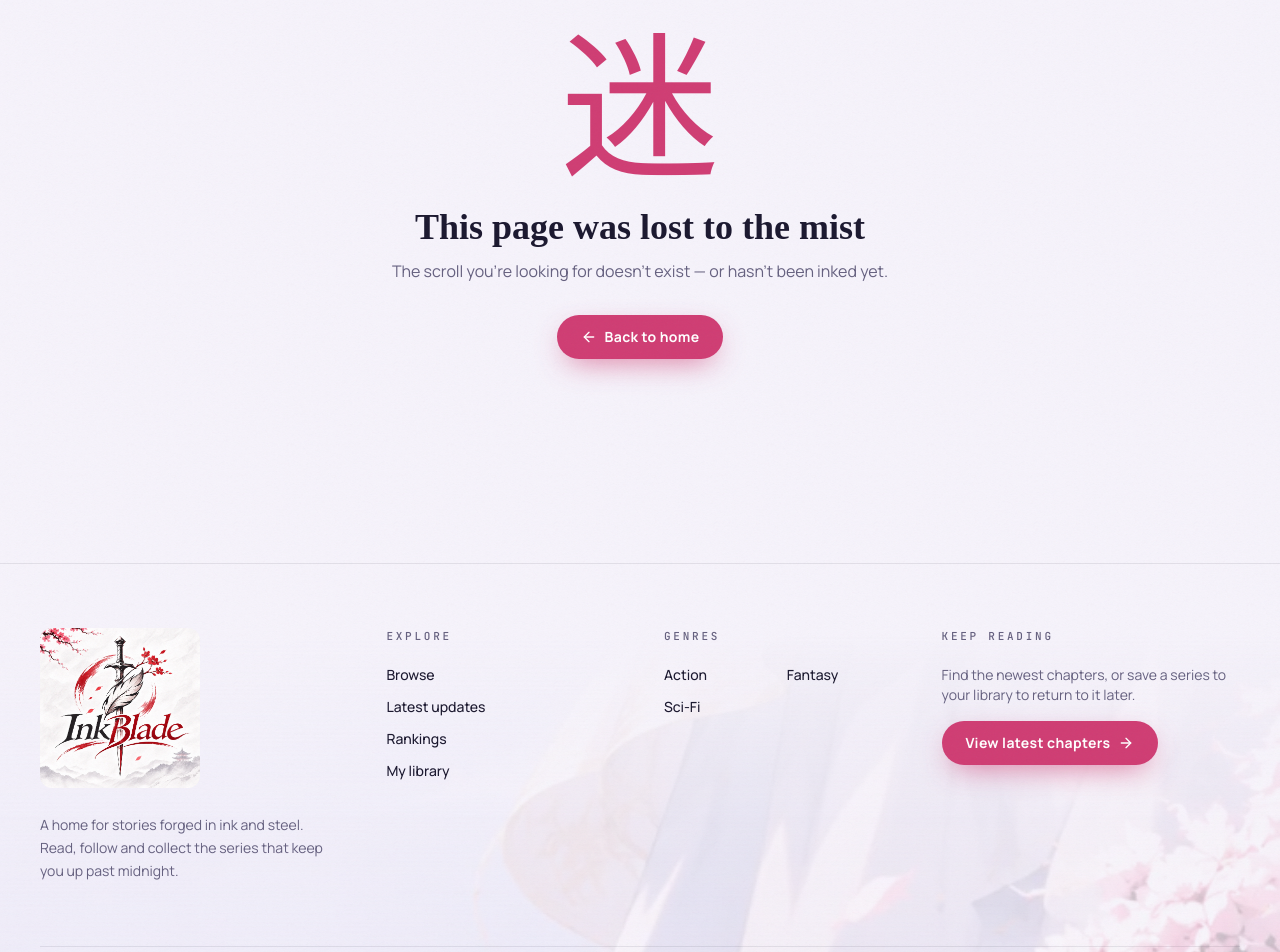
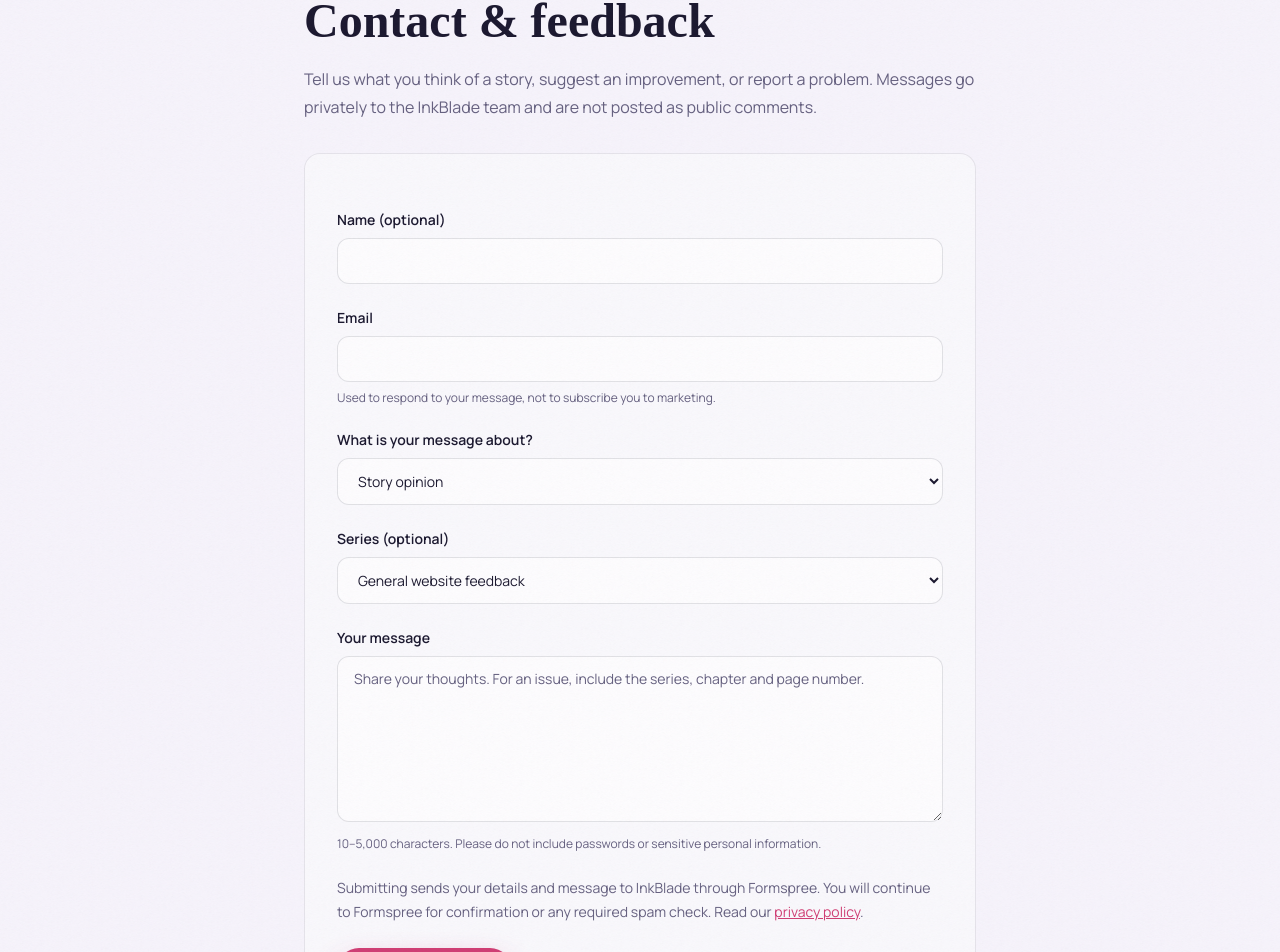
Before and after one commit to HayaUnNisa/inkblade, a React (Vite) app: page /contact in a window 1280 px wide. Shown: the part 173-1125 px from the top of the page. Built offline with nearby package versions, Linux system fonts and the light colour scheme; a web font is replaced by a local one.

Commit message:
Connect Formspree private feedback and contact form

```diff
--- a/src/App.tsx
+++ b/src/App.tsx
@@ -13,6 +13,7 @@ const Reader = lazy(() => import('@/pages/Reader'));
 const LibraryPage = lazy(() => import('@/pages/LibraryPage'));
 const Rankings = lazy(() => import('@/pages/Rankings'));
 const NotFound = lazy(() => import('@/pages/NotFound'));
+const Contact = lazy(() => import('@/pages/Contact'));
 const Information = lazy(() => import('@/pages/Information'));
 
 function Page({ children }: { children: ReactNode }) {
@@ -49,6 +50,7 @@ export default function App() {
           <Route path="/read/:slug/:chapter" element={<Reader />} />
           <Route path="/library" element={<Page><LibraryPage /></Page>} />
           <Route path="/rankings" element={<Page><Rankings /></Page>} />
+          <Route path="/contact" element={<Page><Contact /></Page>} />
           <Route path="/about" element={<Page><Information kind="about" /></Page>} /><Route path="/privacy" element={<Page><Information kind="privacy" /></Page>} />
           <Route path="/terms" element={<Page><Information kind="terms" /></Page>} />
           <Route path="/creators" element={<Page><Information kind="creators" /></Page>} />
--- a/src/components/Footer.tsx
+++ b/src/components/Footer.tsx
@@ -45,6 +45,7 @@ export default function Footer() {
         <div className="mt-16 flex flex-col items-start justify-between gap-4 border-t hairline pt-6 text-xs text-muted sm:flex-row sm:items-center">
           <p>© {new Date().getFullYear()} Inkblade. Stories and artwork presented on InkBlade.</p>
           <div className="flex flex-wrap gap-6"><Link state={{ scrollToTop: true }} to="/about" className="hover:text-ink">About</Link>
+            <Link state={{ scrollToTop: true }} to="/contact" className="hover:text-ink">Contact & feedback</Link>
             <Link state={{ scrollToTop: true }} to="/terms" className="hover:text-ink">Terms &amp; conditions</Link><Link state={{ scrollToTop: true }} to="/privacy" className="hover:text-ink">Privacy policy</Link><Link state={{ scrollToTop: true }} to="/creators" className="hover:text-ink">Creators</Link>
           </div>
         </div>
--- /dev/null
+++ b/src/pages/Contact.tsx
@@ -0,0 +1,26 @@
+import { Link, useSearchParams } from 'react-router-dom';
+import { Send } from 'lucide-react';
+import { catalog } from '@/data/catalog';
+
+export default function Contact() {
+  const [params] = useSearchParams();
+  const series = catalog.find(s => s.slug === params.get('series'));
+  return <div className="page-x pb-16 pt-32">
+    <div className="mx-auto max-w-2xl">
+      <p className="eyebrow">Your voice matters</p>
+      <h1 className="mt-4 font-display text-4xl font-extrabold sm:text-5xl">Contact & feedback</h1>
+      <p className="mt-5 leading-7 text-muted">Tell us what you think of a story, suggest an improvement, or report a problem. Messages go privately to the InkBlade team and are not posted as public comments.</p>
+      <form action="https://formspree.io/f/mgakeybq" method="POST" className="mt-8 space-y-6 rounded-2xl border hairline bg-card/40 p-6 sm:p-8">
+        <input type="hidden" name="_subject" value="InkBlade reader feedback" />
+        <input type="text" name="_gotcha" tabIndex={-1} autoComplete="off" className="hidden" aria-hidden="true" />
+        <div><label htmlFor="contact-name" className="mb-2 block text-sm font-semibold">Name (optional)</label><input id="contact-name" name="name" autoComplete="name" maxLength={100} className="input" /></div>
+        <div><label htmlFor="contact-email" className="mb-2 block text-sm font-semibold">Email</label><input id="contact-email" name="email" type="email" autoComplete="email" required maxLength={254} className="input" aria-describedby="email-help" /><p id="email-help" className="mt-2 text-xs text-muted">Used to respond to your message, not to subscribe you to marketing.</p></div>
+        <div><label htmlFor="contact-topic" className="mb-2 block text-sm font-semibold">What is your message about?</label><select id="contact-topic" name="topic" className="input" defaultValue="Story opinion"><option>Story opinion</option><option>Suggestion</option><option>Technical support</option><option>Privacy request</option><option>Copyright concern</option><option>Other</option></select></div>
+        <div><label htmlFor="contact-series" className="mb-2 block text-sm font-semibold">Series (optional)</label><select id="contact-series" name="series" className="input" defaultValue={series?.title ?? ''}><option value="">General website feedback</option>{catalog.map(s => <option key={s.slug} value={s.title}>{s.title}</option>)}</select></div>
+        <div><label htmlFor="contact-message" className="mb-2 block text-sm font-semibold">Your message</label><textarea id="contact-message" name="message" required minLength={10} maxLength={5000} rows={7} className="input resize-y" placeholder="Share your thoughts. For an issue, include the series, chapter and page number." /><p className="mt-2 text-xs text-muted">10–5,000 characters. Please do not include passwords or sensitive personal information.</p></div>
+        <p className="text-sm leading-6 text-muted">Submitting sends your details and message to InkBlade through Formspree. You will continue to Formspree for confirmation or any required spam check. Read our <Link className="text-accent underline" to="/privacy">privacy policy</Link>.</p>
+        <button type="submit" className="btn btn-primary"><Send size={16} />Send message</button>
+      </form>
+    </div>
+  </div>;
+}
--- a/src/pages/Information.tsx
+++ b/src/pages/Information.tsx
@@ -6,6 +6,7 @@ const privacy = [
   ['Information saved on your device', 'InkBlade saves your theme, reader settings, bookmarks and reading progress in your browser’s local storage. These features do not require an account. They are specific to your browser and are not automatically synchronized across devices.'],
   ['Website delivery and external services', 'Your browser sends technical information, such as your IP address and requested files, to the service hosting this website. Hosting providers may retain access or security logs under their own policies. The website also loads fonts from Google Fonts, which receives requests from your browser.'],
   ['Email, accounts and tracking', 'The current website does not provide account registration, payments or an email subscription service. Its application code does not include advertising trackers or analytics tools, and it does not send your locally saved library or reading history to a server.'],
+  ['Contact and feedback', 'When you submit our contact form, your email, optional name, selected topic and series, and message are sent to InkBlade through Formspree. We use them to respond to feedback, support, privacy and copyright requests. Messages are private and are not published as comments or used to subscribe you to marketing. Formspree processes submissions and technical information for delivery and spam prevention under its own privacy policy. Messages may be retained in the Formspree dashboard and recipient mailbox while needed to handle your request. Use the contact form to request access to or deletion of a previous message.'],
   ['Your choices', 'You can remove individual bookmarks and clear reading history in My library. To remove all locally saved InkBlade preferences, clear this website’s site data in your browser settings. Clearing site data resets your saved library, progress and preferences. Your browser controls how long local data is retained.'],
   ['Changes and external links', 'This policy will be updated when the website’s data practices change. Links to other websites are subject to those websites’ policies. Review this page again when new services are introduced.'],
 ];
@@ -39,8 +40,8 @@ export default function Information({ kind }: { kind: 'privacy' | 'terms' | 'cre
         </section>)}</div>
       </> : <div className="mt-8 space-y-8">{(kind === 'privacy' ? privacy : terms).map(([heading, body]) => <section key={heading}>
         <h2 className="font-display text-2xl font-bold">{heading}</h2><p className="mt-3 leading-8 text-muted">{body}</p>
-      </section>)}{kind === 'privacy' && <p className="leading-8 text-muted">More about external font requests: <a className="text-accent underline" href="https://developers.google.com/fonts/faq/privacy">Google Fonts privacy information</a>.</p>}</div>}
-      <nav aria-label="Information pages" className="mt-12 flex flex-wrap gap-6 border-t hairline pt-6 text-accent"><Link to="/about">About</Link><Link to="/browse">Browse comics</Link><Link to="/privacy">Privacy policy</Link><Link to="/terms">Terms & conditions</Link><Link to="/creators">Creators</Link></nav>
+      </section>)}{kind === 'privacy' && <p className="leading-8 text-muted">More about external font requests: <a className="text-accent underline" href="https://developers.google.com/fonts/faq/privacy">Google Fonts privacy information</a>. For form processing, see <a className="text-accent underline" href="https://formspree.io/legal/privacy-policy/">Formspree’s privacy policy</a>.</p>}</div>}
+      <nav aria-label="Information pages" className="mt-12 flex flex-wrap gap-6 border-t hairline pt-6 text-accent"><Link to="/contact">Contact & feedback</Link><Link to="/about">About</Link><Link to="/browse">Browse comics</Link><Link to="/privacy">Privacy policy</Link><Link to="/terms">Terms & conditions</Link><Link to="/creators">Creators</Link></nav>
     </article>
   </div>;
 }
--- a/src/pages/SeriesPage.tsx
+++ b/src/pages/SeriesPage.tsx
@@ -159,6 +159,8 @@ export default function SeriesPage() {
         </AnimatePresence>
       </section>
 
+      <section className="page-x pt-12"><div className="rounded-2xl border hairline bg-card/40 p-6"><h2 className="font-display text-2xl font-bold">What did you think?</h2><p className="mt-2 text-muted">Share your opinion or report a chapter issue privately with the InkBlade team.</p><Link to={`/contact?series=${encodeURIComponent(s.slug)}`} className="btn btn-ghost mt-4">Share feedback</Link></div></section>
+
       {related.length > 0 && (
         <section className="page-x pt-24">
           <SectionHeading eyebrow="If you liked this" title="You may also like" jp="似" />
```
